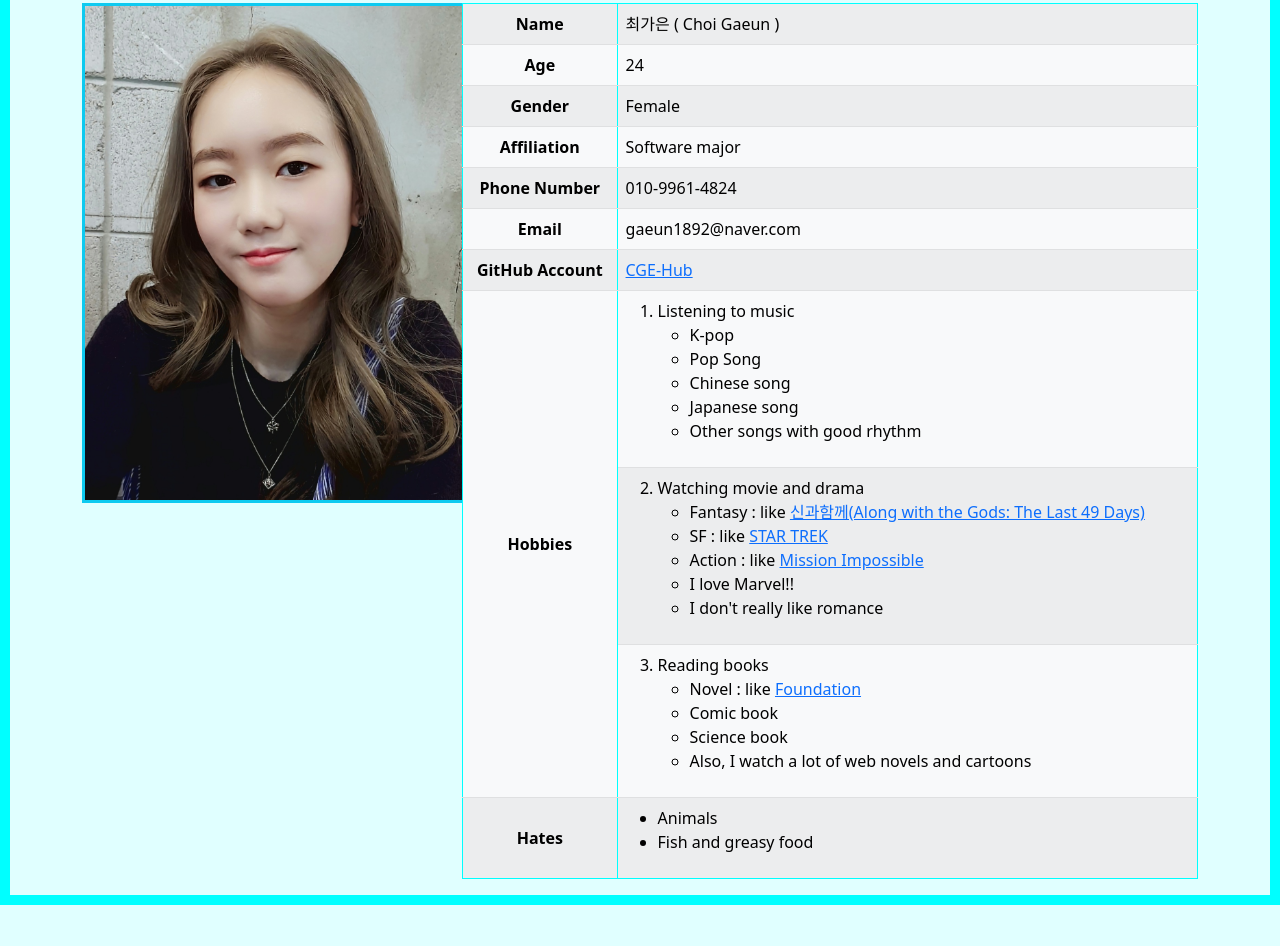
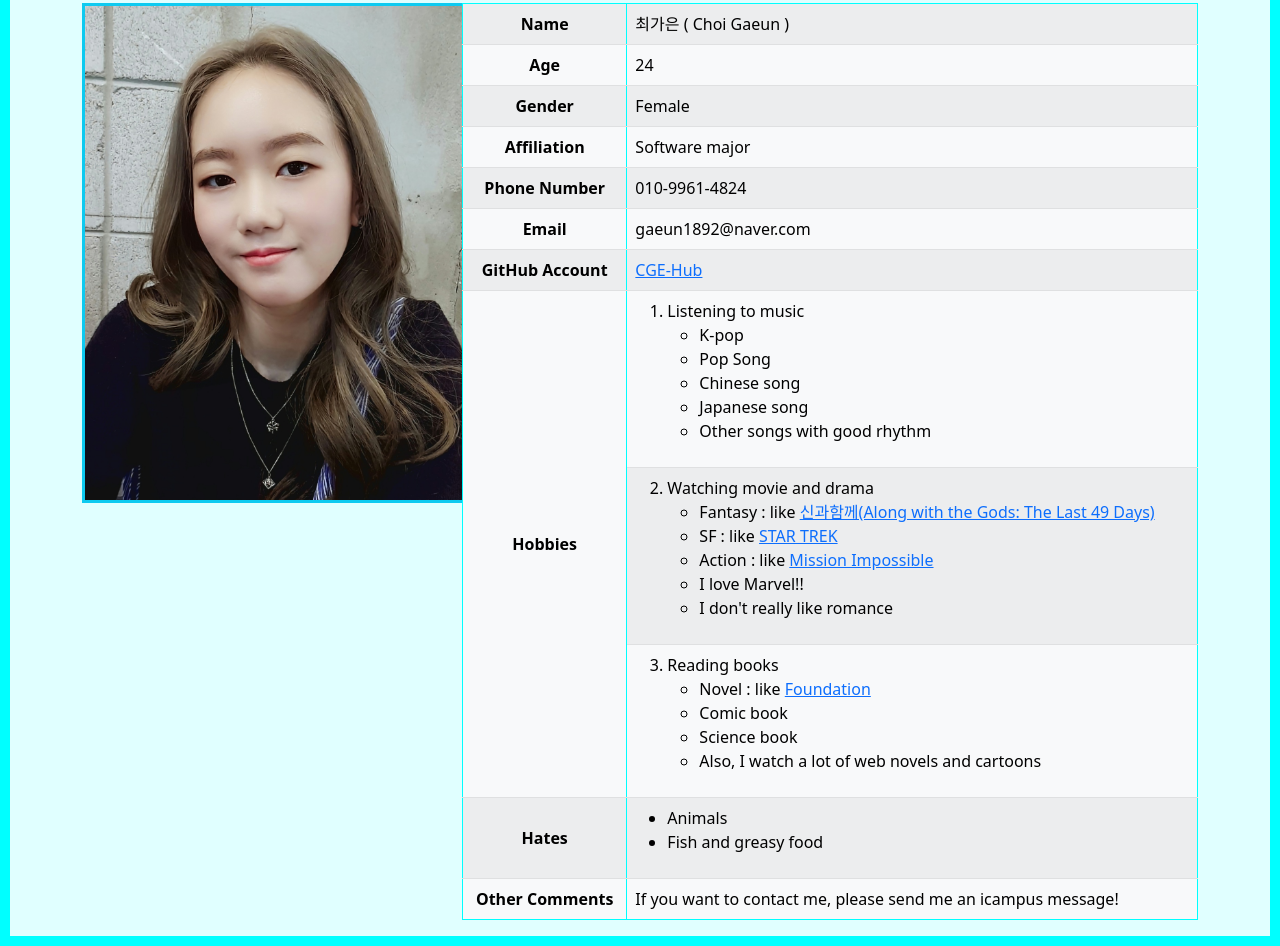
Before and after one commit to CGE-Hub/profile, a plain HTML site: page index.html in a window 1280 px wide. Shown: the part 210-1156 px from the top of the page. Before the commit the page ends 1115 px from the top, so only its background shows below. Drawn offline with nearby package versions, Linux system fonts and the light colour scheme.

Commit message:
Update index.html

```diff
--- a/index.html
+++ b/index.html
@@ -114,7 +114,7 @@
                             </ol>
                         </td>
                     </tr>
-                    <tr class="mytrborderlr" style="border-bottom: 1px solid cyan;">
+                    <tr class="mytrborderlr">
                         <th class="align-middle">Hates</th>
                         <td>
                             <ul>
@@ -123,6 +123,10 @@
                             </ul>
                         </td>
                     </tr>
+                    <tr class="mytrborderlr" style="border-bottom: 1px solid cyan;">
+                        <th class="align-middle">Other Comments</th>
+                        <td>If you want to contact me, please send me an icampus message!</td>
+                    </tr>
                 </table>
             </div>
 
```
